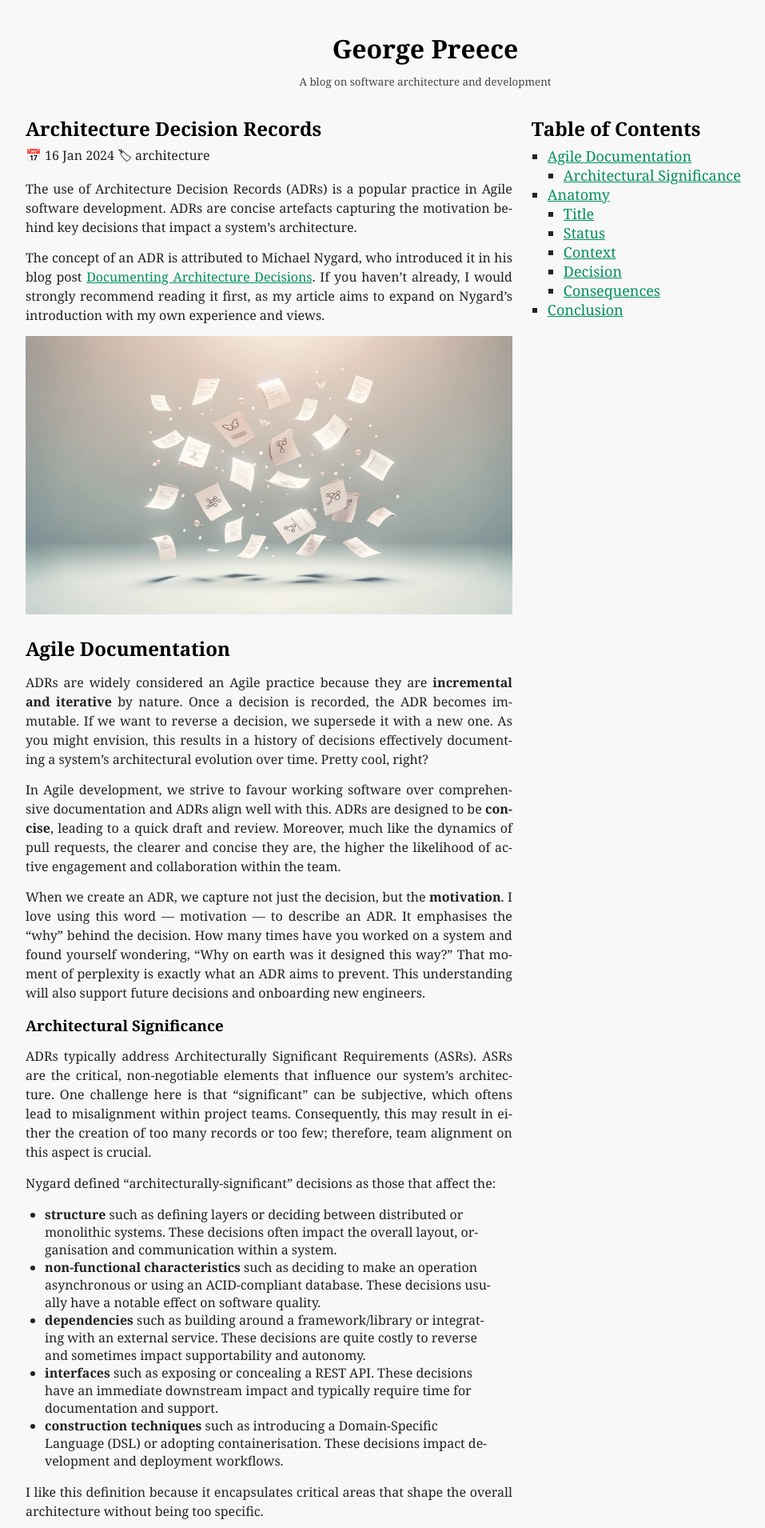
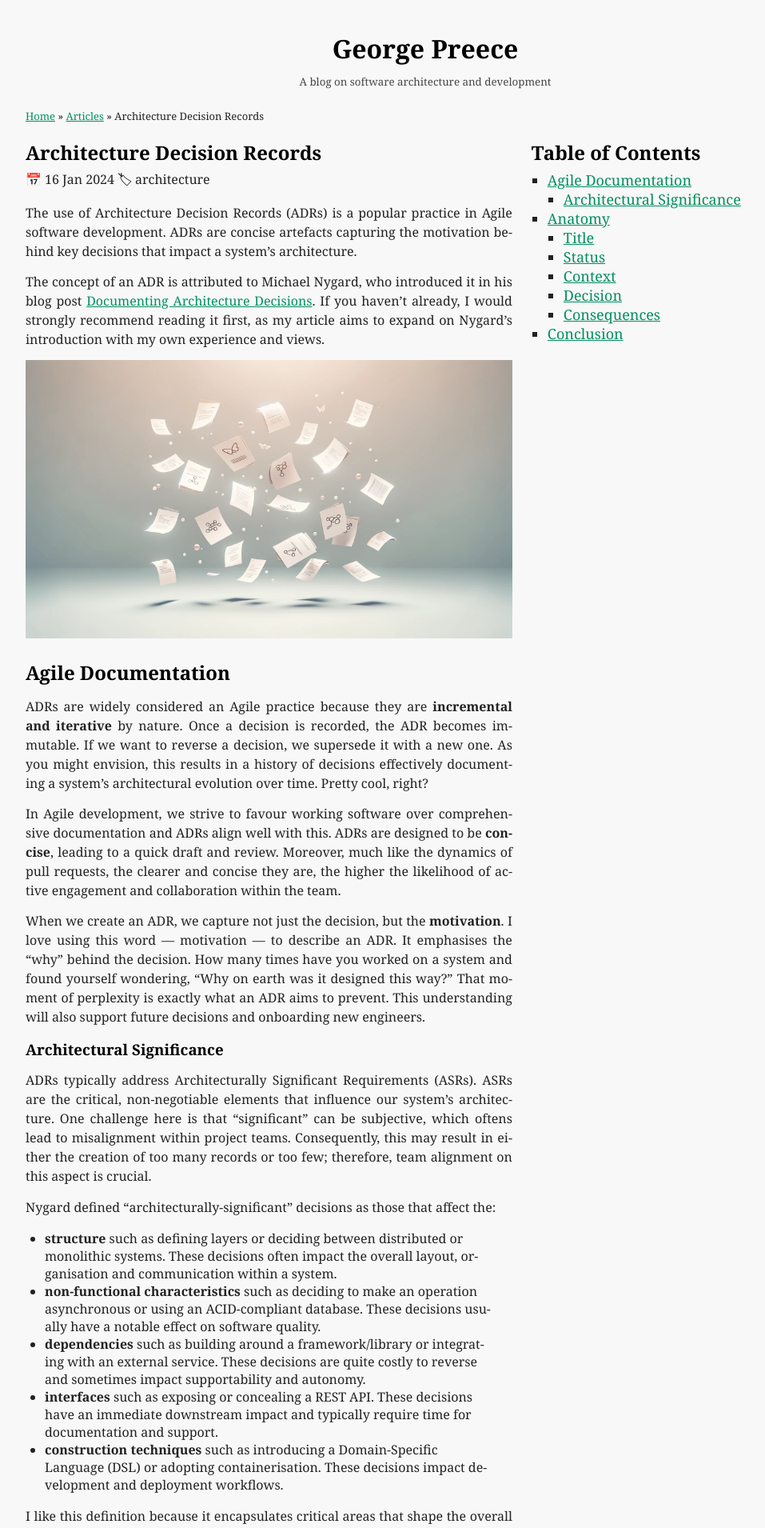
Before and after one commit to GeorgePreece/GeorgePreece.github.io, a Jekyll site: the page built from _posts/2024-01-16-architecture-decision-records.md, in a window 1280 px wide. Shown: the top 1910 px of the page at 80% size, without its empty margins (108-1065 px from the left). Built offline with Jekyll 4.4.1, drawn with Linux system fonts in a browser that asks for light colours; some web fonts are replaced.

Commit message:
Add breadcrumbs

```diff
--- /dev/null
+++ b/_includes/breadcrumbs.html
@@ -0,0 +1,13 @@
+<nav class="breadcrumbs padding-horz">
+    {% assign crumbs = page.url | remove:'/index.html' | split: '/' %}
+    <ul>
+        <li><a href="/">Home</a></li>
+        {% for crumb in crumbs offset: 1 %}
+            {% if forloop.last %}
+                <li>{{ page.title }}</li>
+            {% else %}
+                <li><a href="{% assign crumb_limit = forloop.index | plus: 1 %}{% for crumb in crumbs limit: crumb_limit %}{{ crumb | append: '/' | replace:'without-plugin/','without-plugins/' }}{% endfor %}">{{ crumb | replace:'-',' ' | remove:'.html' | capitalize }}</a></li>
+            {% endif %}
+        {% endfor %}
+    </ul>
+</nav>
--- a/_layouts/article.html
+++ b/_layouts/article.html
@@ -1,8 +1,8 @@
 ---
-layout: "default"
+layout: "template"
 ---
 <div>
-    <article class="padding-horz text-justify with-h1">
+    <article class="padding-horz text-justify">
         <h1>{{ page.title }}</h1>
         <time class="icon-date" datetime="{{ page.date }}">{{ page.date | date_to_string }}</time>
         <ul class="icon-label list-inline list-comma">
@@ -17,7 +17,7 @@ layout: "default"
     <div class="sidebar-content padding-horz">
         <h2 class="heading">Table of Contents</h2>
         <nav class="toc">
-            {% include toc.html html=content ordered="true" anchor_class="line-spacing" %}
+            {% include toc.html html=content ordered="true" %}
         </nav>
     </div>
 </div>
--- a/_layouts/default.html
+++ b/_layouts/template.html
@@ -27,6 +27,10 @@
             <small>{{ site.description }}</small>
         </header>
 
+        {% if page.url != "/" %}
+            {% include breadcrumbs.html %}
+        {% endif %}
+
         <main>
             {{ content }}
         </main>
--- a/_posts/2024-01-16-architecture-decision-records.md
+++ b/_posts/2024-01-16-architecture-decision-records.md
@@ -4,7 +4,7 @@ layout: "article"
 title: "Architecture Decision Records"
 description: "Explore the role of Architecture Decision Records (ADRs) in Agile development, as they guide key architectural decisions"
 author: "George Preece"
-category: article
+category: articles
 tags: architecture
 ---
 
--- a/index.html
+++ b/index.html
@@ -24,13 +24,13 @@ description: A blog on software architecture, development and security
 <div>
     <header class="text-center margin-vert">
         <img alt="Avatar" src="images/avatar.jpeg" width="256" height="256"
-            style="border-radius:4px;box-shadow:0 0 4px #3333" />
+             style="border-radius:4px;box-shadow:0 0 4px #3333" />
     </header>
 
     <div class="margin-horz text-justify">
         <address class="text-center margin-vert">
             {% for link in site.links %}
-            <a class="line-spacing" href="{{ link.value }}" target="_blank" rel="noopener">{{ link.label }}</a>
+            <a href="{{ link.value }}" target="_blank" rel="noopener">{{ link.label }}</a>
             {% if forloop.last == false %}<br />{% endif %}
             {% endfor %}
         </address>
--- a/styles/common.css
+++ b/styles/common.css
@@ -12,6 +12,7 @@
     --color-fuchia-1: #b622b7;
     --color-fuchia-2: #9d039e;
     --color-fuchia-3: #800081;
+    --color-orange-1: #f68511;
 }
 
 /* Structure */
@@ -44,8 +45,6 @@ address { font-style:normal }
 .padding-vert { padding-top:var(--spacing-md);padding-bottom:var(--spacing-md) }
 .padding-horz { padding-left:var(--spacing-md);padding-right:var(--spacing-md) }
 
-.line-spacing { line-height:calc(var(--spacing-md) * 2) }
-
 .text-left    { text-align:left }
 .text-center  { text-align:center }
 .text-right   { text-align:right }
@@ -58,8 +57,6 @@ address { font-style:normal }
 
 .icon-date::before  { content:"\1F4C5";font-size:medium;padding-right:4px }
 .icon-label::before { content:"\1F3F7";font-size:medium;padding-right:4px }
-
-article.with-h1 > h1 { font-size:x-large }
 
 .toc ol, .toc ul { font-size:large;list-style-type:square;padding-inline-start:20px;margin:0 }
 
@@ -132,6 +129,7 @@ p > code {
 /* Syntax highlighting */
 code span.gh { color: var(--color-blue-2) }
 code span.gu { color: var(--color-blue-2) }
+code span.p { color: var(--color-orange-1) }
 
 /* Quote */
 blockquote {
@@ -160,3 +158,21 @@ a:active {
 img {
     max-width: 100%
 }
+
+/* Breadcrumbs */
+nav.breadcrumbs {
+    font-size: small;
+    padding-top: var(--spacing-md);
+}
+nav > ul {
+    list-style-type: none;
+    display: inline;
+    margin: 0;
+    padding: 0;
+}
+nav > ul > li {
+    display: inline
+}
+nav > ul > li + li::before {
+    content: "»\00A0";
+}
```
Also changed, not shown: other parts of index.html (+1 -1 lines), articles.html (added, +22 -0 lines).
